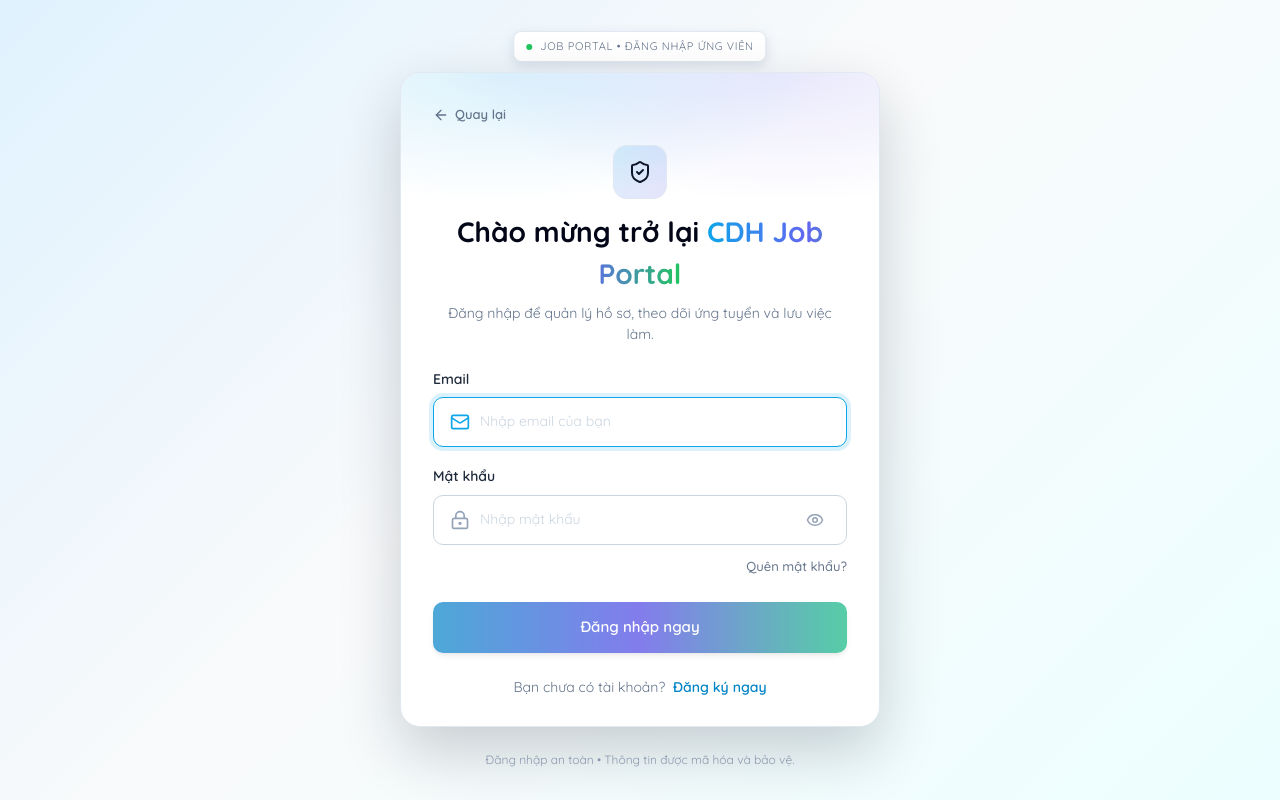
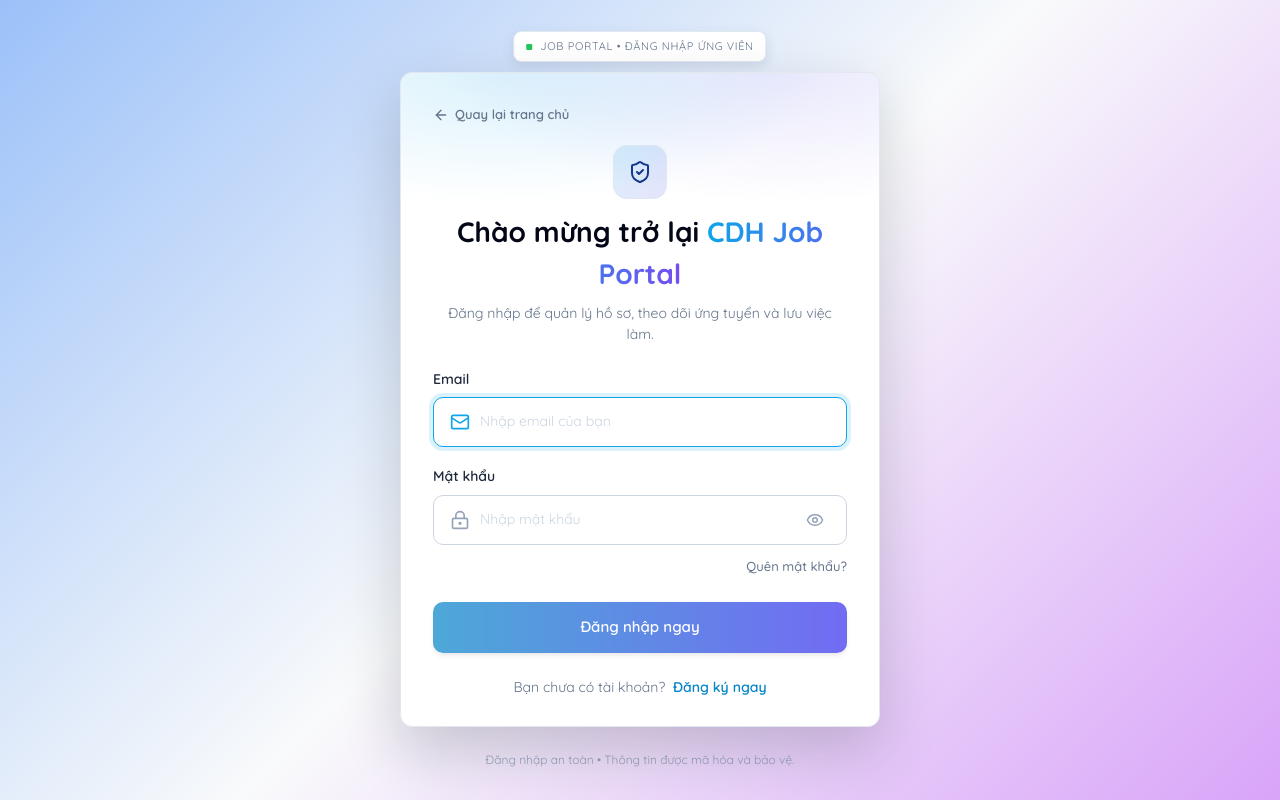
Before and after one commit to TrNhDuong/Job_Portal, a React app in the folder src/Candidate_Frontend/: page /login in a window 1280 px wide. Built offline with nearby package versions, Linux system fonts and the light colour scheme; the HTML template or start-up script is replaced by a standard one.

Commit message:
update UI login

```diff
--- a/src/Candidate_Frontend/src/components/LoginForm.jsx
+++ b/src/Candidate_Frontend/src/components/LoginForm.jsx
@@ -94,7 +94,7 @@ export default function LoginForm() {
                 onClick={() => navigate("/")}
                 disabled={loading}
              >
-                <ArrowLeft size={16} /> Quay lại
+                <ArrowLeft size={16} /> Quay lại trang chủ
              </button>
           </div>
 
--- a/src/Candidate_Frontend/src/styles/login.css
+++ b/src/Candidate_Frontend/src/styles/login.css
@@ -7,7 +7,7 @@
   justify-content: center;
   padding: 24px 16px;
   /* Giữ background đồng bộ với Register */
-  background: linear-gradient(135deg, #e0f2fe 0%, #f9fafb 45%, #ecfeff 100%);
+  background: linear-gradient(135deg, #3e88f6 -50%, #f9fafb 50%, #b84ef6 150%);
   color: #0f172a;
   font-family: system-ui, -apple-system, BlinkMacSystemFont, "Segoe UI",
     sans-serif;
@@ -25,7 +25,7 @@
   align-items: center;
   gap: 8px;
   padding: 6px 12px;
-  border-radius: 8px; /* SỬA: 999px -> 8px */
+  border-radius: 8px;
   border: 1px solid #e2e8f0;
   background: #ffffff;
   box-shadow: 0 4px 12px rgba(148, 163, 184, 0.3);
@@ -42,14 +42,14 @@
 .login-badge-dot {
   width: 6px;
   height: 6px;
-  border-radius: 50%;
+  border-radius: 20%;
   background: #22c55e;
 }
 
 /* Card - Đồng bộ bo góc 20px và shadow */
 .login-card {
   margin-top: 10px;
-  border-radius: 20px; /* SỬA: 26px -> 20px */
+  border-radius: 12px;
   background: #ffffff;
   border: 1px solid #e2e8f0;
   box-shadow: 0 24px 60px rgba(15, 23, 42, 0.2);
@@ -98,7 +98,7 @@
 }
 
 .login-title-gradient {
-  background: linear-gradient(90deg, #0ea5e9, #6366f1, #22c55e);
+  background: linear-gradient(90deg, #0ea5e9, #764df0);
   -webkit-background-clip: text;
   color: transparent;
 }
@@ -135,7 +135,7 @@
   align-items: center;
   gap: 10px;
   height: 50px;
-  border-radius: 10px; /* SỬA: 999px -> 10px */
+  border-radius: 10px;
   border: 1px solid #cbd5e1;
   padding: 0 16px;
   background: #ffffff;
@@ -232,12 +232,12 @@
   border: none;
   outline: none;
   cursor: pointer;
-  border-radius: 10px; /* SỬA: 999px -> 10px */
+  border-radius: 10px;
   padding: 14px 16px;
   font-size: 15px;
   font-weight: 600;
   color: #ffffff;
-  background-image: linear-gradient(90deg, #0284c7, #4f46e5, #10b981);
+  background-image: linear-gradient(90deg, #0284c7, #372eee);
   box-shadow: 0 4px 6px -1px rgba(0, 0, 0, 0.1), 0 2px 4px -1px rgba(0, 0, 0, 0.06);
   transition: all 0.2s ease;
 }
@@ -340,7 +340,7 @@
   width: 54px;
   height: 54px;
   margin: 0 auto 12px;
-  border-radius: 14px; /* SỬA: Bo góc vuông hơn */
+  border-radius: 14px;
   background: linear-gradient(
     135deg,
     rgba(14, 165, 233, 0.15),
@@ -354,7 +354,7 @@
 .login-title-icon-svg {
   width: 24px;
   height: 24px;
-  color: #0f172a;
+  color: #13378a;
 }
 
 @media (max-width: 480px) {
```
